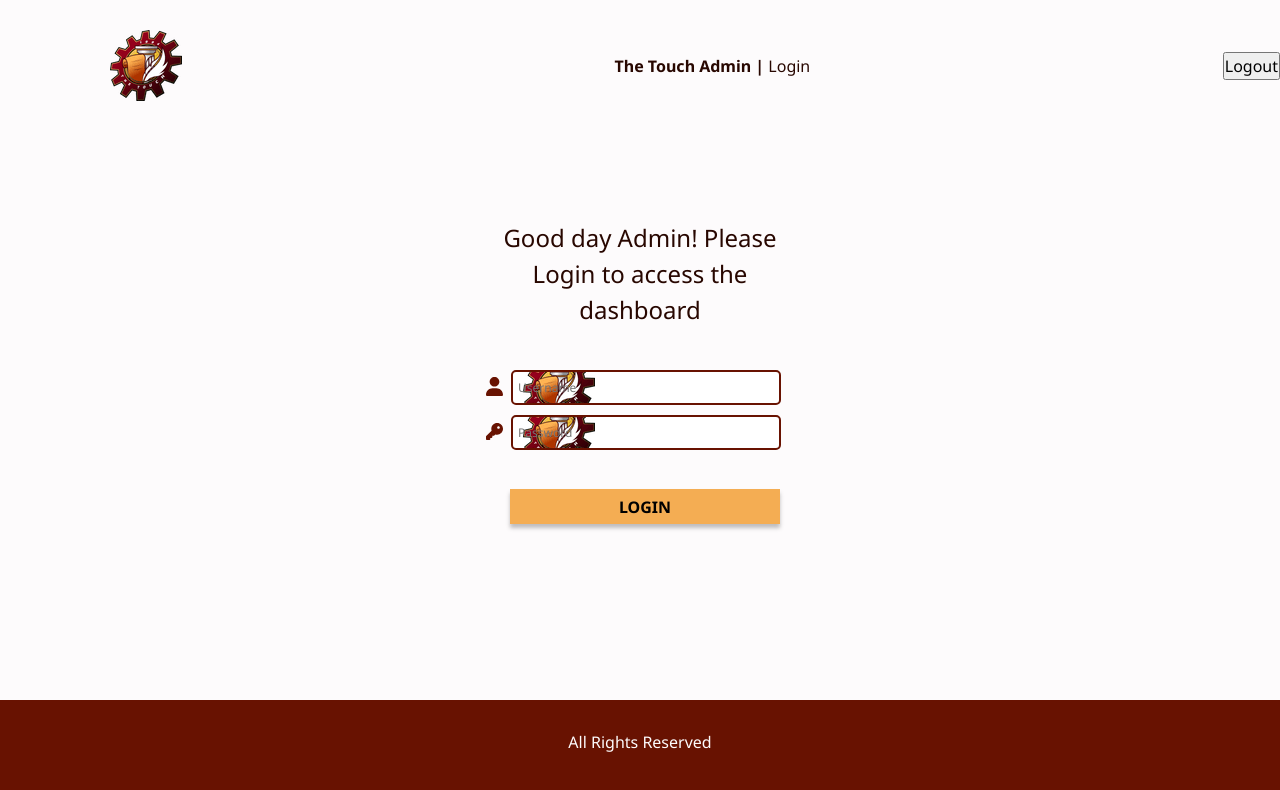
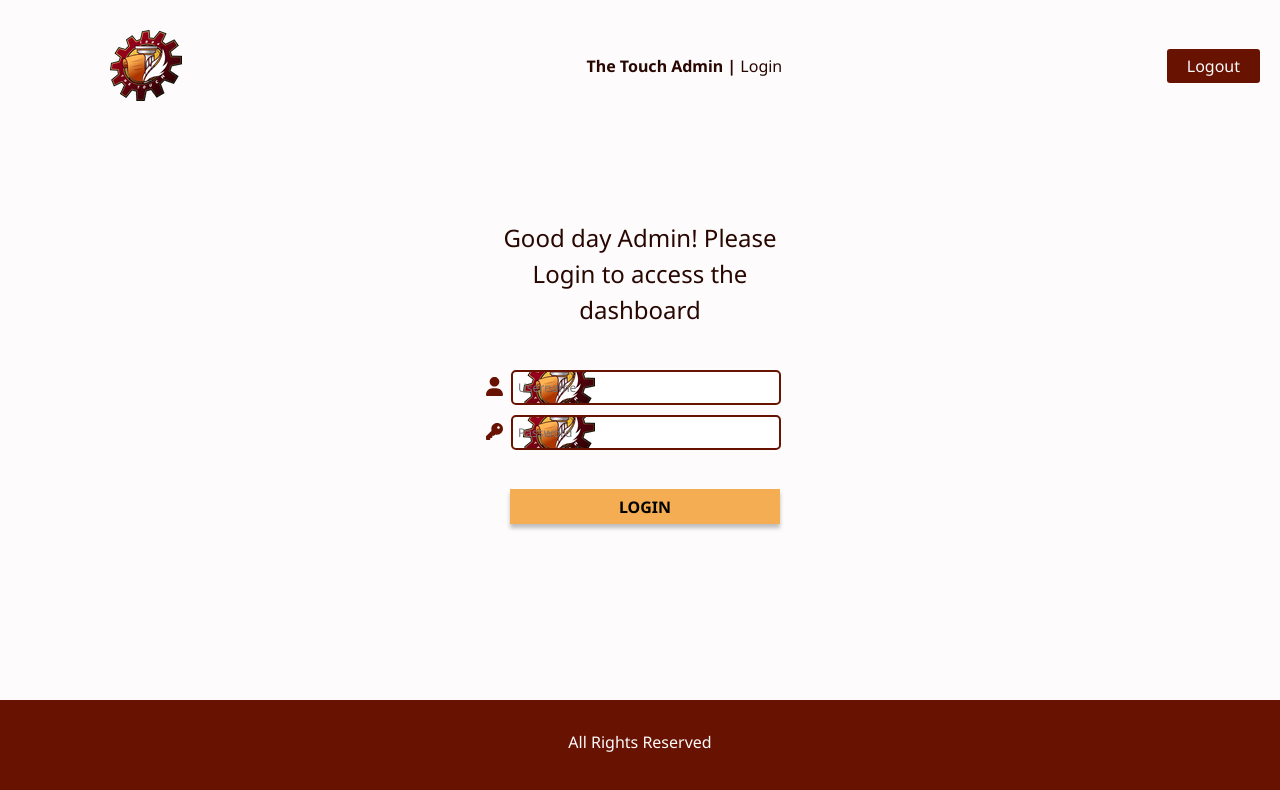
Before and after one commit to chrisg25/thetouch-v2, a React (Vite) app in the folder admin-client/: page /login in a window 1280 px wide. Shown: the top 790 px of the page. Built offline with nearby package versions, Linux system fonts and the light colour scheme; no server answers.

Commit message:
implemented logout style

```diff
--- a/admin-client/src/components/layout/Header.tsx
+++ b/admin-client/src/components/layout/Header.tsx
@@ -32,7 +32,7 @@ const Header = () => {
         <span className="header__sub-title">{currPathName}</span>
       </h1>
       <div>
-        <button>Logout</button>
+        <button className="header__logout">Logout</button>
       </div>
     </header>
   );
--- a/admin-client/src/styles/components/_header.scss
+++ b/admin-client/src/styles/components/_header.scss
@@ -10,6 +10,7 @@
   justify-content: space-between;
   align-items: center;
   background-color: $white-100;
+  padding-right: 20px;
 
   &__title {
     font-weight: $fw-bold;
@@ -18,4 +19,18 @@
   &__sub-title {
     font-weight: normal;
   }
+
+  &__logout {
+    outline: none;
+    border: none;
+    padding-inline: 20px;
+    padding-block: 5px;
+    background-color: $primary-clr;
+    color: $white-100;
+    border-radius: 3px;
+
+    &:hover {
+      cursor: pointer;
+    }
+  }
 }
```
